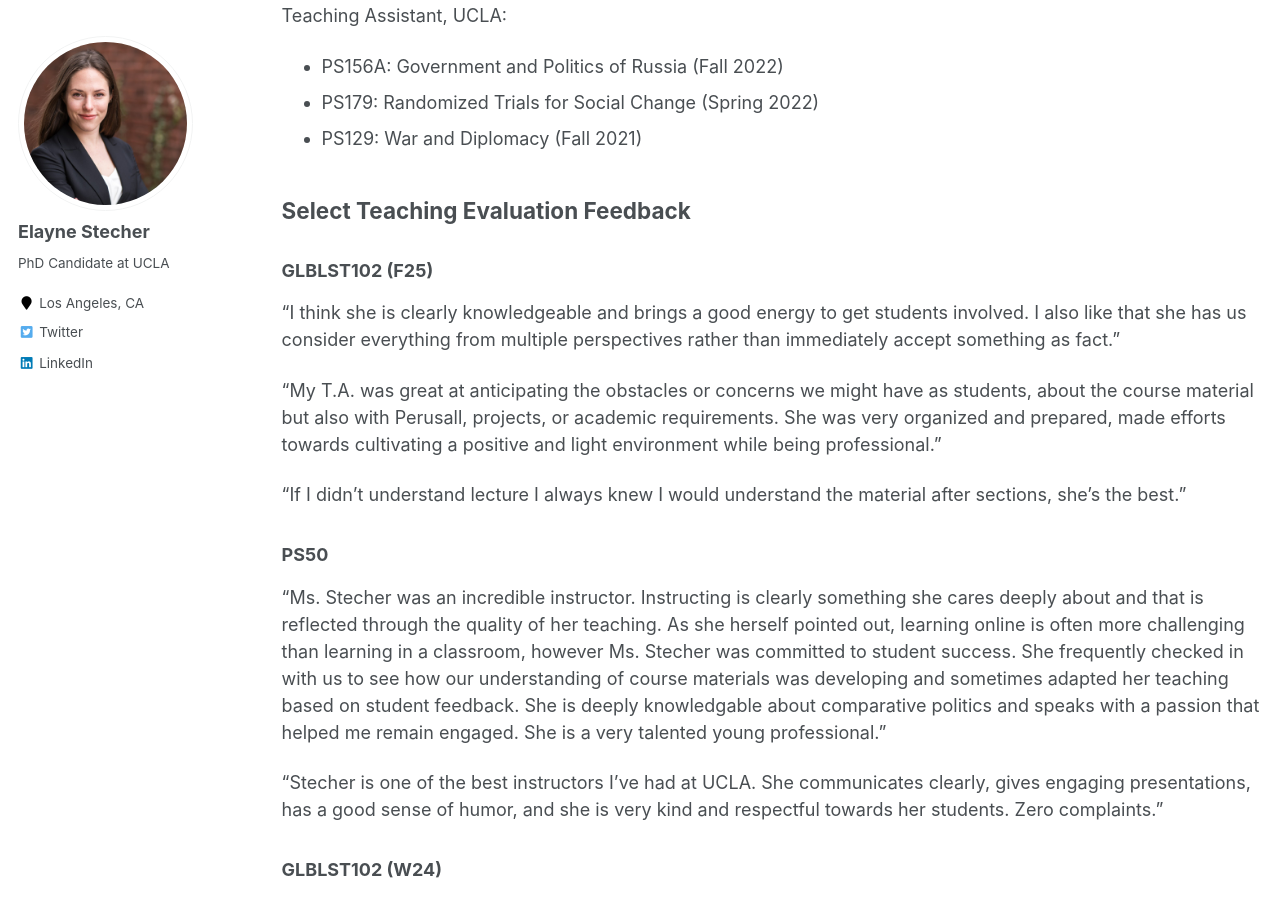
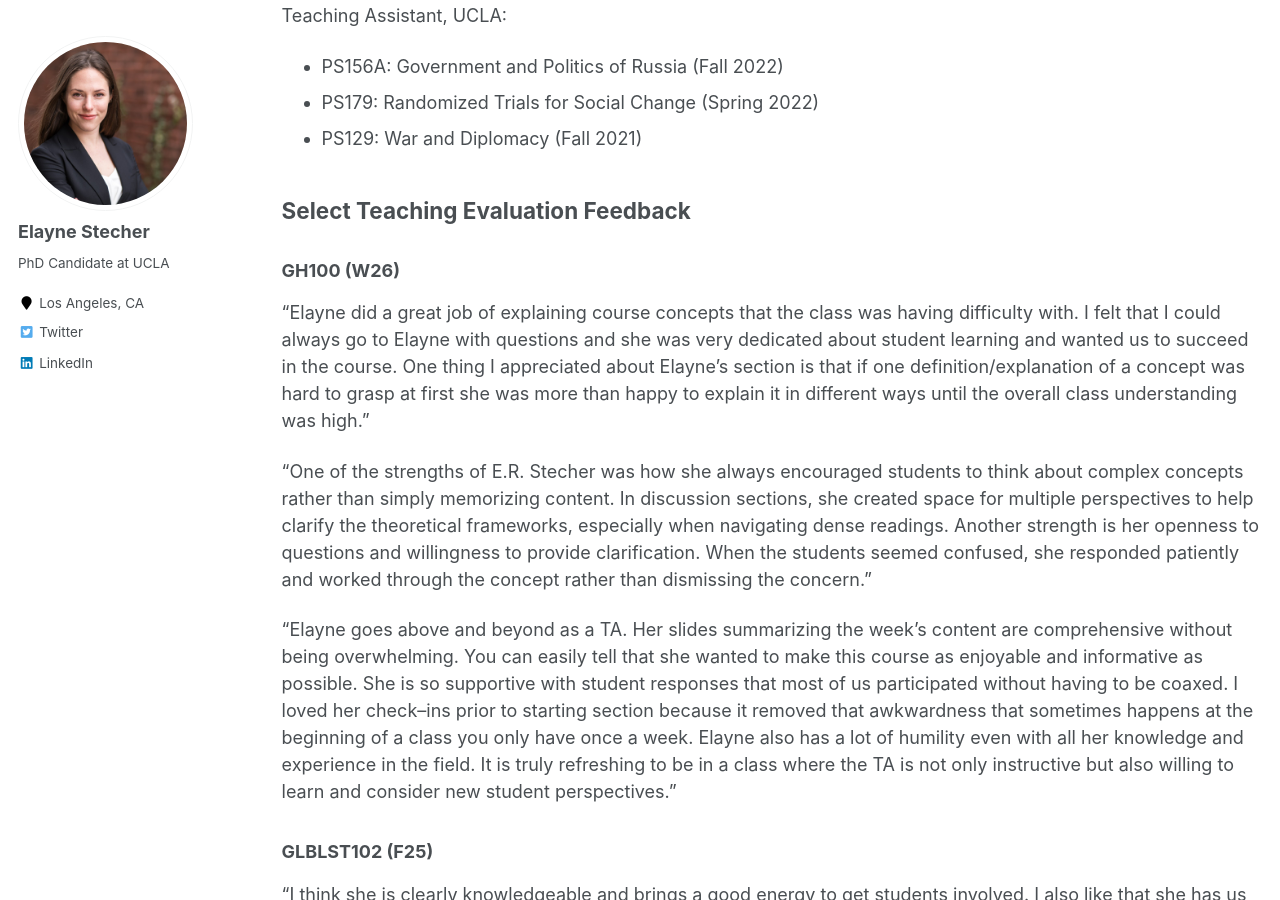
Before and after one commit to estech01/estech01.github.io, a Jekyll site: the page built from _pages/teaching.md, in a window 1280 px wide and 900 px high, scrolled down 781 px. Built offline with Jekyll 4.4.1, drawn with Linux system fonts in a browser that asks for light colours.

Commit message:
Update teaching.md

```diff
--- a/_pages/teaching.md
+++ b/_pages/teaching.md
@@ -30,6 +30,25 @@ Teaching Assistant, UCLA:
 - PS129: War and Diplomacy (Fall 2021)
 
 ## Select Teaching Evaluation Feedback
+
+### GH100 (W26)
+
+"Elayne did a great job of explaining course concepts that the class was having difficulty with. I felt that I could always go to Elayne with
+questions and she was very dedicated about student learning and wanted us to succeed in the course. One thing I appreciated about
+Elayne's section is that if one definition/explanation of a concept was hard to grasp at first she was more than happy to explain it in
+different ways until the overall class understanding was high."
+
+"One of the strengths of E.R. Stecher was how she always encouraged students to think about complex concepts rather than simply
+memorizing content. In discussion sections, she created space for multiple perspectives to help clarify the theoretical frameworks,
+especially when navigating dense readings. Another strength is her openness to questions and willingness to provide clarification.
+When the students seemed confused, she responded patiently and worked through the concept rather than dismissing the concern."
+
+"Elayne goes above and beyond as a TA. Her slides summarizing the week's content are comprehensive without being overwhelming.
+You can easily tell that she wanted to make this course as enjoyable and informative as possible. She is so supportive with student
+responses that most of us participated without having to be coaxed. I loved her check–ins prior to starting section because it removed
+that awkwardness that sometimes happens at the beginning of a class you only have once a week. Elayne also has a lot of humility even
+with all her knowledge and experience in the field. It is truly refreshing to be in a class where the TA is not only instructive but also
+willing to learn and consider new student perspectives."
 
 ### GLBLST102 (F25)
 
```
